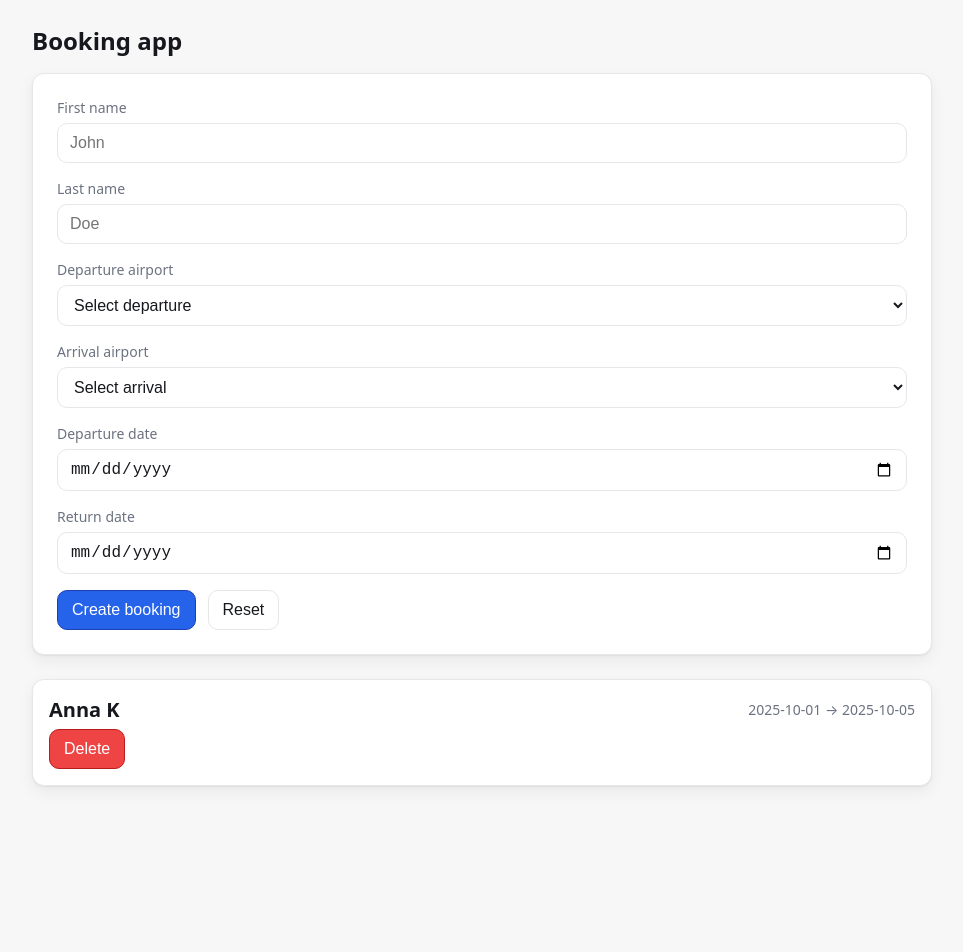
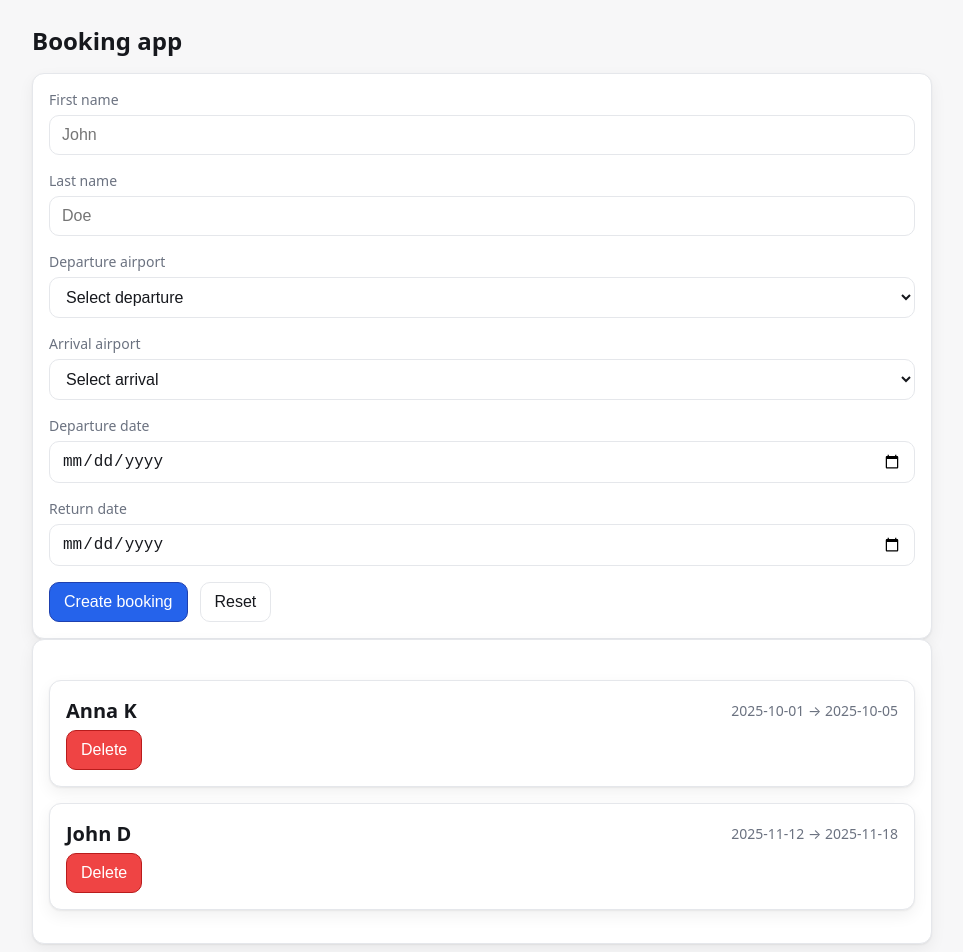
Before and after one commit to nina-stoyanova/plane-ticket-booking-app, a React (Vite) app: page / in a window 1280 px wide. Shown: the top 952 px of the page, without its empty margins (158-1121 px from the left). Before the commit the page ends 827 px from the top, so only its background shows below. Built offline with nearby package versions, Linux system fonts and the light colour scheme.

Commit message:
Add booking card, list & form

```diff
--- a/src/App.tsx
+++ b/src/App.tsx
@@ -1,8 +1,7 @@
-import Button from "./components/ui/Button";
-import Field from "./components/ui/Field";
-import Select from "./components/ui/Select";
-
-//card, form, card, list
+import BookingCard from "./components/bookings/BookingCard";
+import BookingForm from "./components/bookings/BookingForm";
+import type { BookingItem } from "./components/bookings/BookingList";
+import BookingList from "./components/bookings/BookingList";
 
 export default function App() {
   const airports = [
@@ -11,54 +10,35 @@ export default function App() {
     { value: 3, label: "LHR — London Heathrow" },
   ];
 
+  const items: BookingItem[] = [
+    {
+      id: 1,
+      firstName: "Anna",
+      lastName: "K",
+      departureDate: "2025-10-01",
+      returnDate: "2025-10-05",
+    },
+    {
+      id: 2,
+      firstName: "John",
+      lastName: "D",
+      departureDate: "2025-11-12",
+      returnDate: "2025-11-18",
+    },
+  ];
+
   return (
     <div className="page">
       <div className="container">
         <h1 className="title">Booking app</h1>
 
-        {/* Create booking */}
-        <section className="panel">
-          <form className="form-grid">
-            <Field id="firstName" label="First name" placeholder="John" />
-            <Field id="lastName" label="Last name" placeholder="Doe" />
+        <BookingCard>
+          <BookingForm airports={airports} />
+        </BookingCard>
 
-            <Select
-              id="dep"
-              label="Departure airport"
-              placeholder="Select departure"
-              options={airports}
-            />
-            <Select
-              id="arr"
-              label="Arrival airport"
-              placeholder="Select arrival"
-              options={airports}
-            />
-
-            <Field id="d1" label="Departure date" type="date" />
-            <Field id="d2" label="Return date" type="date" />
-
-            <div className="form-actions">
-              <Button type="submit" label="Create booking" />
-              <Button type="reset" label="Reset" />
-            </div>
-          </form>
-        </section>
-
-        {/* Existing bookings */}
-        <section className="list">
-          <article className="card">
-            <div className="card__top">
-              <div className="card__title">Anna K</div>
-              <div className="card__meta">2025-10-01 → 2025-10-05</div>
-            </div>
-            <div className="card__actions">
-              <Button type="delete" label="Delete"></Button>
-            </div>
-          </article>
-
-          <div className="sentinel" />
-        </section>
+        <BookingCard>
+          <BookingList items={items} />
+        </BookingCard>
       </div>
     </div>
   );
--- a/src/components/bookings/BookingCard.tsx
+++ b/src/components/bookings/BookingCard.tsx
@@ -1,3 +1,5 @@
-export default function BookingCard() {
-  return <div>Booking card</div>;
+export type BookingCardProps = { children?: React.ReactNode };
+
+export default function BookingCard({ children }: BookingCardProps) {
+  return <article className="card">{children}</article>;
 }
--- a/src/components/bookings/BookingForm.tsx
+++ b/src/components/bookings/BookingForm.tsx
@@ -0,0 +1,48 @@
+import Field from "@/components/ui/Field";
+import Select from "@/components/ui/Select";
+import Button from "@/components/ui/Button";
+
+export type AirportOption = { value: number; label: string };
+
+export type BookingFormValues = {
+  firstName: string;
+  lastName: string;
+  departureAirportId: number;
+  arrivalAirportId: number;
+  departureDate: string;
+  returnDate: string;
+};
+
+export type BookingFormProps = {
+  airports: AirportOption[];
+};
+
+export default function BookingForm({ airports }: BookingFormProps) {
+  return (
+    <form className="form-grid">
+      <Field id="firstName" label="First name" placeholder="John" />
+      <Field id="lastName" label="Last name" placeholder="Doe" />
+
+      <Select
+        id="dep"
+        label="Departure airport"
+        placeholder="Select departure"
+        options={airports}
+      />
+      <Select
+        id="arr"
+        label="Arrival airport"
+        placeholder="Select arrival"
+        options={airports}
+      />
+
+      <Field id="d1" label="Departure date" type="date" />
+      <Field id="d2" label="Return date" type="date" />
+
+      <div className="form-actions">
+        <Button type="submit" label="Create booking" />
+        <Button type="reset" label="Reset" />
+      </div>
+    </form>
+  );
+}
--- a/src/components/bookings/BookingList.tsx
+++ b/src/components/bookings/BookingList.tsx
@@ -0,0 +1,38 @@
+import Button from "@/components/ui/Button";
+
+export type BookingItem = {
+  id: number;
+  firstName: string;
+  lastName: string;
+  departureDate: string;
+  returnDate: string;
+};
+
+export type BookingListProps = {
+  items: BookingItem[];
+};
+
+export default function BookingList({ items }: BookingListProps) {
+  return (
+    <section className="list">
+      {items.map((b) => (
+        <article key={b.id} className="card">
+          <div className="card__top">
+            <div className="card__title">
+              {b.firstName} {b.lastName}
+            </div>
+            <div className="card__meta">
+              {b.departureDate} → {b.returnDate}
+            </div>
+          </div>
+
+          <div className="card__actions">
+            <Button type="delete" label="Delete" />
+          </div>
+        </article>
+      ))}
+
+      <div className="sentinel" />
+    </section>
+  );
+}
```
